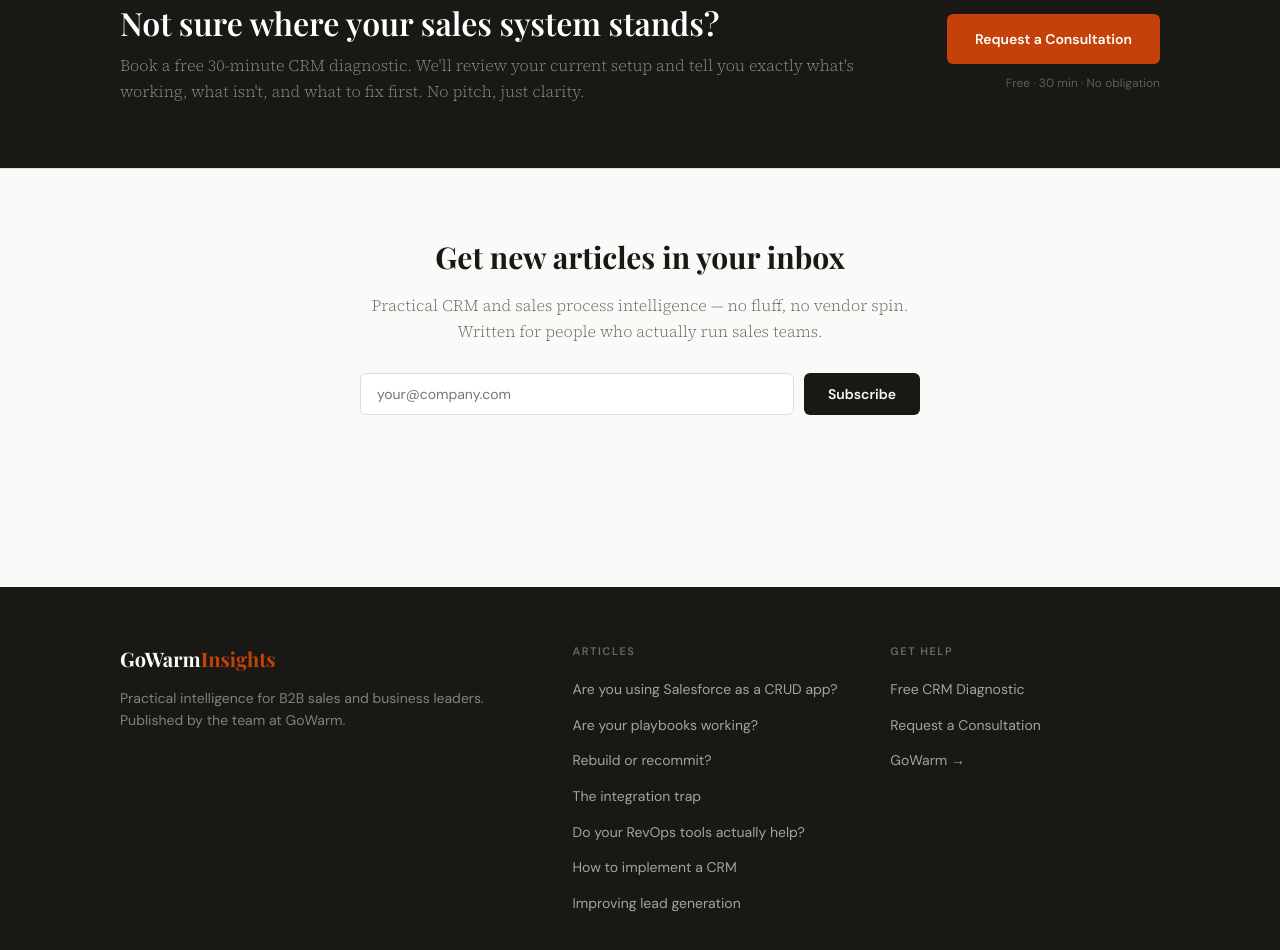
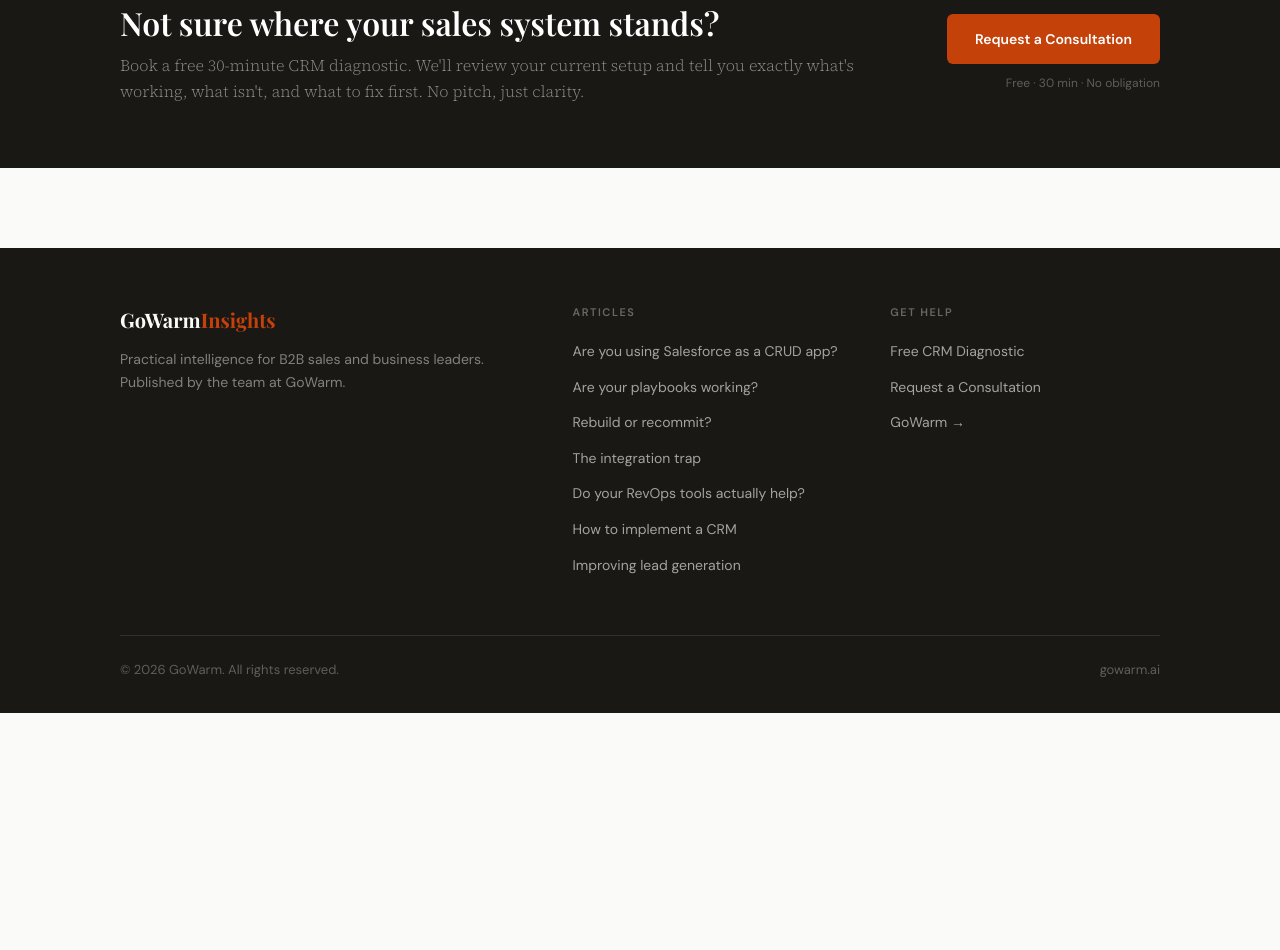
Before and after one commit to sudheer-gentela/GoWarmCRM, a website: page index.html in a window 1280 px wide. Shown: the part 2356-3306 px from the top of the page. After the commit the page ends 3069 px from the top, so only its background shows below. Drawn offline with nearby package versions, Linux system fonts and the light colour scheme; a web font is replaced by a local one.

Commit message:
Fixing the website pages 8

```diff
--- a/index.html
+++ b/index.html
@@ -207,40 +207,6 @@
     .cta-band .btn-primary { white-space: nowrap; padding: 14px 28px; }
     .cta-caption { font-size: 12px; color: rgba(255,255,255,0.3); }
 
-    /* ── Email Subscribe ── */
-    .subscribe-section { padding: 64px 0; border-top: 1px solid var(--border); }
-    .subscribe-inner {
-      max-width: 560px;
-      margin: 0 auto;
-      text-align: center;
-    }
-    .subscribe-inner h2 {
-      font-family: var(--serif);
-      font-size: 30px;
-      font-weight: 700;
-      color: var(--ink);
-      margin-bottom: 12px;
-    }
-    .subscribe-inner p {
-      font-family: var(--body-serif);
-      font-size: 16px;
-      color: var(--ink-3);
-      font-weight: 300;
-      margin-bottom: 28px;
-    }
-    .subscribe-form { display: flex; gap: 10px; }
-    .subscribe-form input {
-      flex: 1;
-      padding: 11px 16px;
-      border: 1.5px solid var(--border);
-      border-radius: var(--radius);
-      font-family: var(--sans);
-      font-size: 14px;
-      outline: none;
-      transition: border-color 0.15s;
-    }
-    .subscribe-form input:focus { border-color: var(--rust); }
-    .subscribe-note { font-size: 12px; color: var(--ink-4); margin-top: 12px; }
 
     @media (max-width: 900px) {
       .hero-inner { grid-template-columns: 1fr; }
@@ -253,6 +219,7 @@
       .quiz-strip-inner { flex-direction: column; align-items: flex-start; }
     }
   </style>
+
 
 
 
@@ -459,20 +426,6 @@
     </div>
   </section>
 
-  <!-- EMAIL SUBSCRIBE -->
-  <section class="subscribe-section">
-    <div class="container">
-      <div class="subscribe-inner">
-        <h2>Get new articles in your inbox</h2>
-        <p>Practical CRM and sales process intelligence — no fluff, no vendor spin. Written for people who actually run sales teams.</p>
-        <form class="subscribe-form" onsubmit="handleSubscribe(event)">
-          <input type="email" id="sub-email" placeholder="your@company.com" required />
-          <button type="submit" class="btn btn-dark">Subscribe</button>
-        </form>
-        <p class="subscribe-note" id="sub-msg"></p>
-      </div>
-    </div>
-  </section>
 
   <!-- FOOTER -->
 
@@ -491,33 +444,9 @@
       links.style.borderBottom = '1px solid var(--border)';
       links.style.zIndex = '99';
     }
-    async function handleSubscribe(e) {
-      e.preventDefault();
-      const btn = e.target.querySelector('button');
-      const msg = document.getElementById('sub-msg');
-      btn.textContent = 'Subscribing…';
-      btn.disabled = true;
-      const email = document.getElementById('sub-email').value.trim();
-      try {
-        const res = await fetch('/api/submit', {
-          method: 'POST',
-          headers: { 'Content-Type': 'application/json' },
-          body: JSON.stringify({ formType: 'subscribe', email }),
-        });
-        if (!res.ok) throw new Error();
-        msg.textContent = "You're in. New articles will come straight to your inbox.";
-        msg.style.color = 'var(--ink-3)';
-        document.getElementById('sub-email').value = '';
-        btn.textContent = 'Subscribed ✓';
-      } catch {
-        btn.textContent = 'Subscribe';
-        btn.disabled = false;
-        msg.textContent = 'Something went wrong — please try again.';
-        msg.style.color = 'var(--rust)';
-      }
-    }
+
   </script>
-            <!-- ═══ FOOTER:START ═══ -->
+              <!-- ═══ FOOTER:START ═══ -->
   <footer class="site-footer">
     <div class="container">
       <div class="footer-grid">
```
